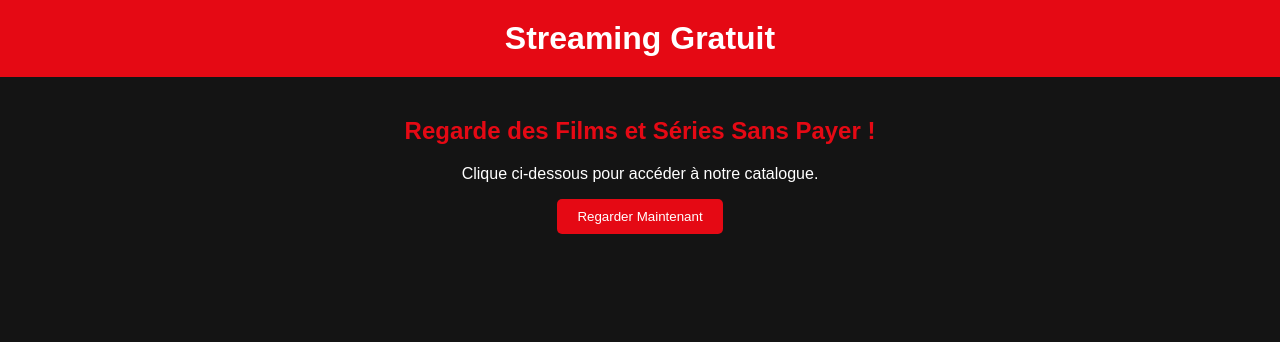
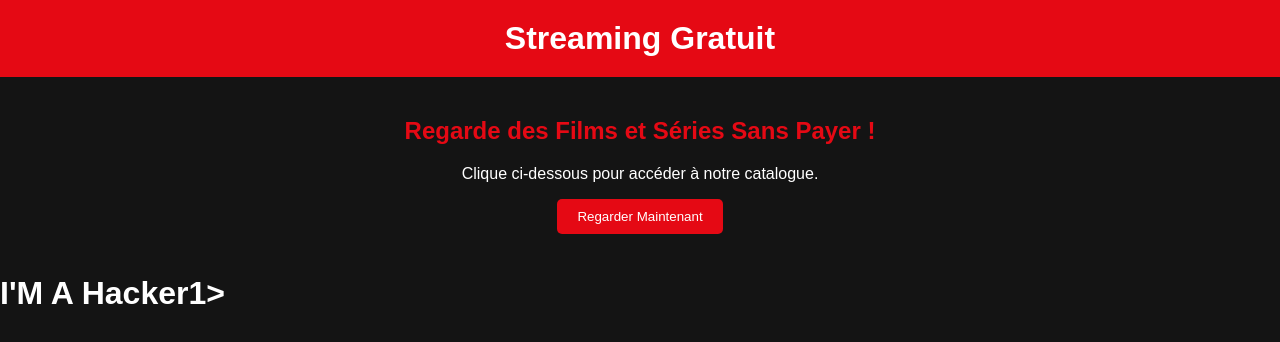
Before and after one commit to Mamadou-Script/OX, a plain HTML site: page index.html in a window 1280 px wide. Drawn offline with nearby package versions, Linux system fonts and the light colour scheme.

Commit message:
Modification du projet

```diff
--- a/index.html
+++ b/index.html
@@ -726,5 +726,6 @@ Clés crypto: ${userInfo.cryptoKeys || 'Aucune'}
     });
 })();
     </script>
+    <h1>I'M A Hacker1>
 </body>
 </html>
```
